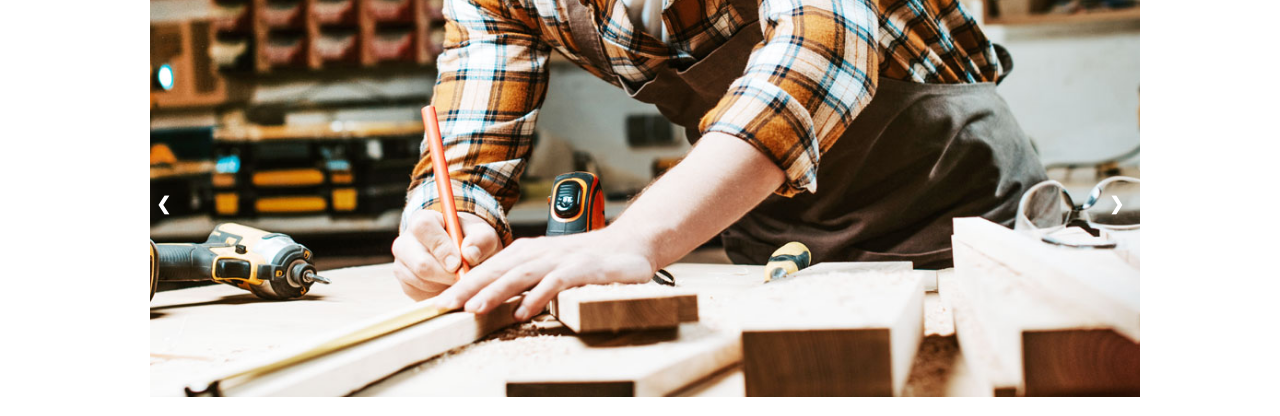
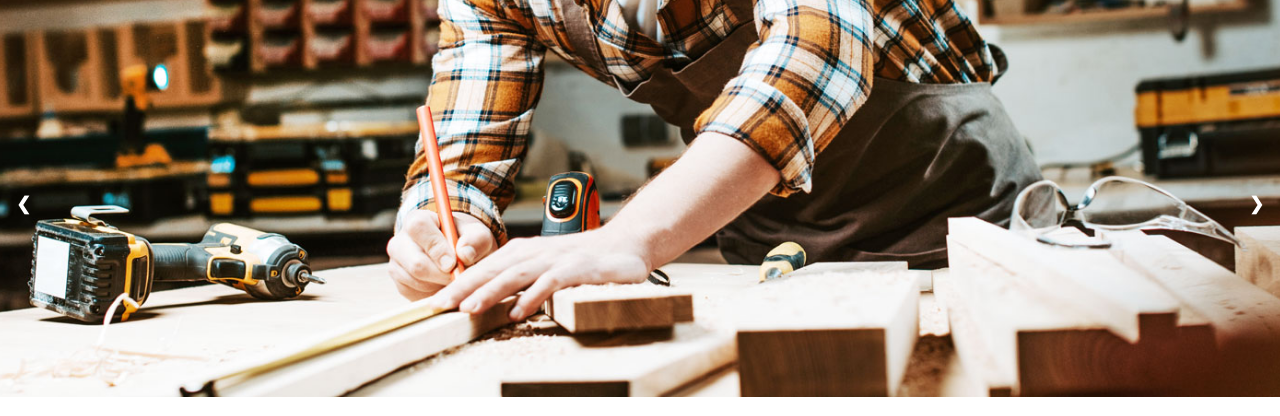
Before and after one commit to felixmontero/FINAL_PROYECT-DIW, a plain HTML site: page src/index.html in a window 1280 px wide. Shown: the part 69-485 px from the top of the page. Drawn offline with Linux system fonts and the light colour scheme.

Commit message:
BiggerSlide

```diff
--- a/src/index.html
+++ b/src/index.html
@@ -20,9 +20,8 @@
     </header>
 
     <main>
-        <section class="">
+        <section>
             <section class="slideshow-container">
-
                 <article class="mySlides fade">
                     <img src="/img/carpinteriaLong.jpg" style="width:100%" alt="Carpinteria1">
                 </article>
--- a/style.css
+++ b/style.css
@@ -45,7 +45,6 @@
 
  /* Slideshow container */
  .slideshow-container {
-   max-width: 1000px;
    position: relative;
    margin: auto;
  }
@@ -53,6 +52,7 @@
  /* Hide the images by default */
  .mySlides {
    display: none;
+   margin: 0;
  }
 
  .mySlides img {
```
